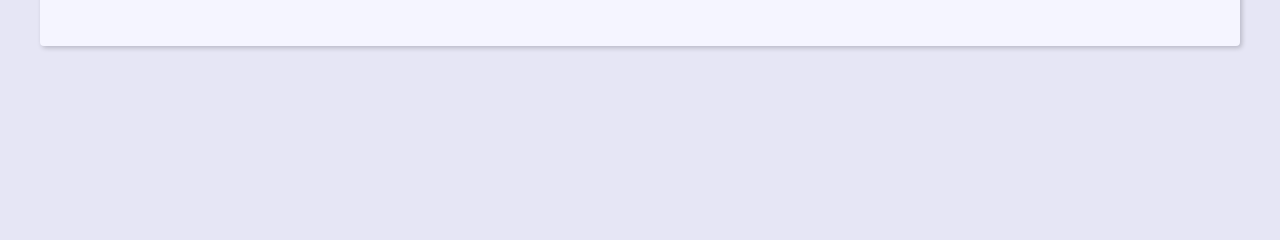
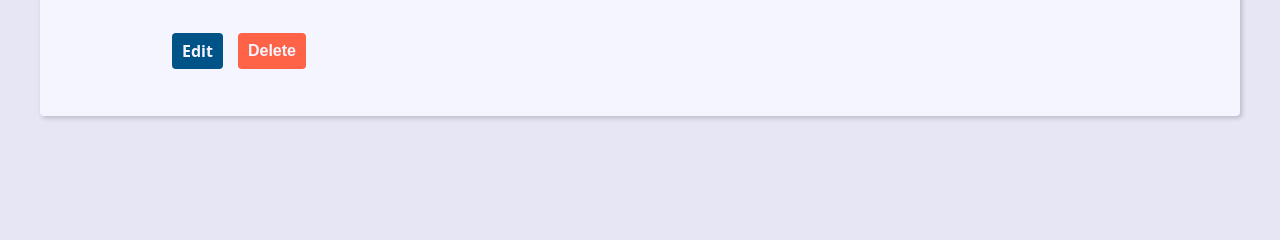
Before and after one commit to eduardoqmf/Projeto-Agenda, a Django app: template contact/templates/contact/contact.html in a window 1280 px wide. Shown: the part 507-747 px from the top of the page. Run offline with Django 5.2, Linux system fonts and the light colour scheme; the template is opened without the code that fills it, so the values that code supplies are empty.

Commit message:
creating delete view

```diff
--- a/contact/templates/contact/contact.html
+++ b/contact/templates/contact/contact.html
@@ -11,5 +11,19 @@
         <p><b>Creaded Date:</b> {{ contact.created_date }}</p>
         <p><b>Description:</b> {{ contact.description }}</p>
         <p><b>Category:</b> {{ contact.category.name }}</p>
+
+        <div class="contact-links">
+            <a class="btn btn-link" href="{% url 'contact:update' contact.id %}">Edit</a>
+
+            <form action="{% url 'contact:delete' contact.id %}" method="POST">{% csrf_token %}
+                {% if confirmation == 'no' %}
+                    <input type="hidden" name="confirmation" value="yes">
+                    <button class="btn btn-link btn-delete" type="submit">Confirm?</button>
+                {% else %}
+                    <button class="btn btn-link btn-delete" type="submit">Delete</button>
+                {% endif %}
+
+            </form>
+        </div>
     </div>
 {% endblock content %}
--- a/contact/urls.py
+++ b/contact/urls.py
@@ -12,4 +12,5 @@ urlpatterns = [
     path('contact/<int:contact_id>/detail/', views.contact, name='contact'),
     path('contact/create/', views.create, name='create'),
     path('contact/<int:contact_id>/update/', views.update, name='update'),
+    path('contact/<int:contact_id>/delete/', views.delete, name='delete'),
 ]
--- a/static/global/css/style.css
+++ b/static/global/css/style.css
@@ -312,3 +312,23 @@
   filter: brightness(80%);
   box-shadow: 0 0 0.5rem var(--link-dark-color);
 }
+
+.contact-links {
+  margin-block: calc(var(--small-font-size) * 2);
+  display: flex;
+  align-items: center;
+  gap: 0 var(--spacing);
+}
+
+.btn-link {
+  font-size: var(--small-font-size);
+  text-decoration: none;
+  font-weight: bold;
+  padding: 1rem;
+  display: block;
+  line-height: var(--small-font-size);
+}
+
+.btn-delete {
+  background: tomato;
+}
```
Also changed, not shown: contact/views/contact_forms.py (+18 -2 lines). Lines whose indentation alone changed are shown as unchanged.
